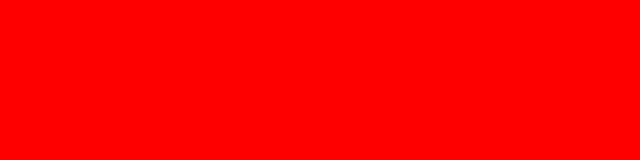
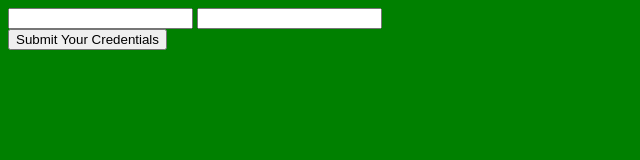
Before and after one commit to edtihcode/submit_info, a plain HTML site: page index.html in a window 1280 px wide. Shown: the whole page, without its empty margins (0-640 px from the left). Drawn offline with Linux system fonts and the light colour scheme.

Commit message:
added code for project

```diff
--- a/css/styles.css
+++ b/css/styles.css
@@ -1,3 +1,3 @@
 body{
-  background-color: red;
+  background-color: green;
 }
--- a/index.html
+++ b/index.html
@@ -9,7 +9,17 @@
 
     <link rel="stylesheet" href="css/styles.css?v=1.0">
   </head>
-  <body>
+  <body id="content">
+    <form>
+      <input type="text" id="email"/>
+      <input type="password" id="password"/>
+    </form>
+
+    <button onclick="submitForm()" id="submit">Submit Your Credentials</button>
+
+    <div id="output">
+
+    </div>
       <script src="js/scripts.js"></script>
   </body>
 </html>
--- a/js/scripts.js
+++ b/js/scripts.js
@@ -1 +1,29 @@
 console.log("Hello World!");
+var clients =[];
+
+function submitForm(){
+        var email = document.getElementById("email").value;
+        var password = document.getElementById("password").value;
+
+        console.log(email,password);
+
+        var temp = {
+          email: email,
+          password: password
+        };
+
+        clients.push(temp);
+        // console.log(clients);
+        // document.getElementById("content").appendChild(clients);
+
+        // for (var i = 0; i < clients.length; i++) {
+        //   console.log(clients[i].email);
+          var emailHTML = document.createElement("p")
+          var passwordHTML = document.createElement("p")
+          emailHTML.innerHTML = clients[clients.length-1].email;
+          passwordHTML.innerHTML = clients[clients.length-1].password;
+
+          document.getElementById("content").appendChild(emailHTML);
+          document.getElementById("content").appendChild(passwordHTML);
+
+}
```
